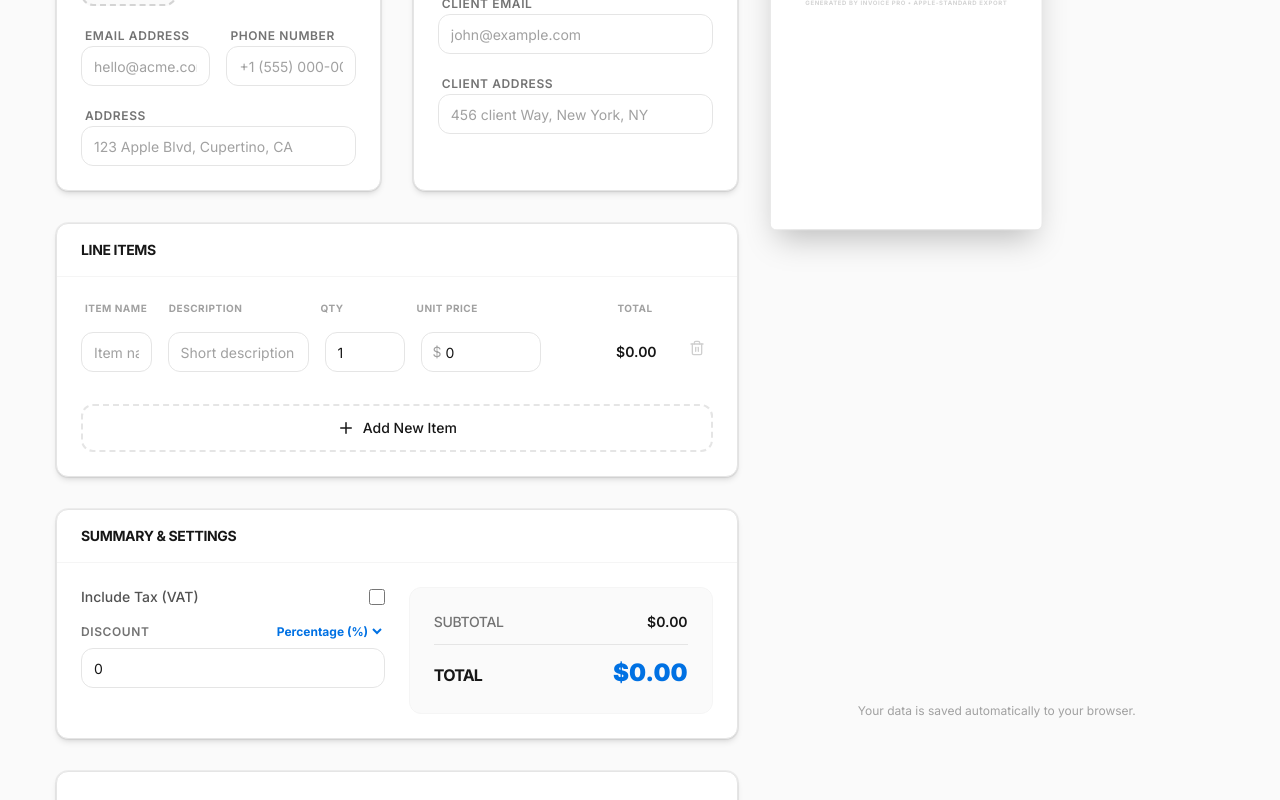
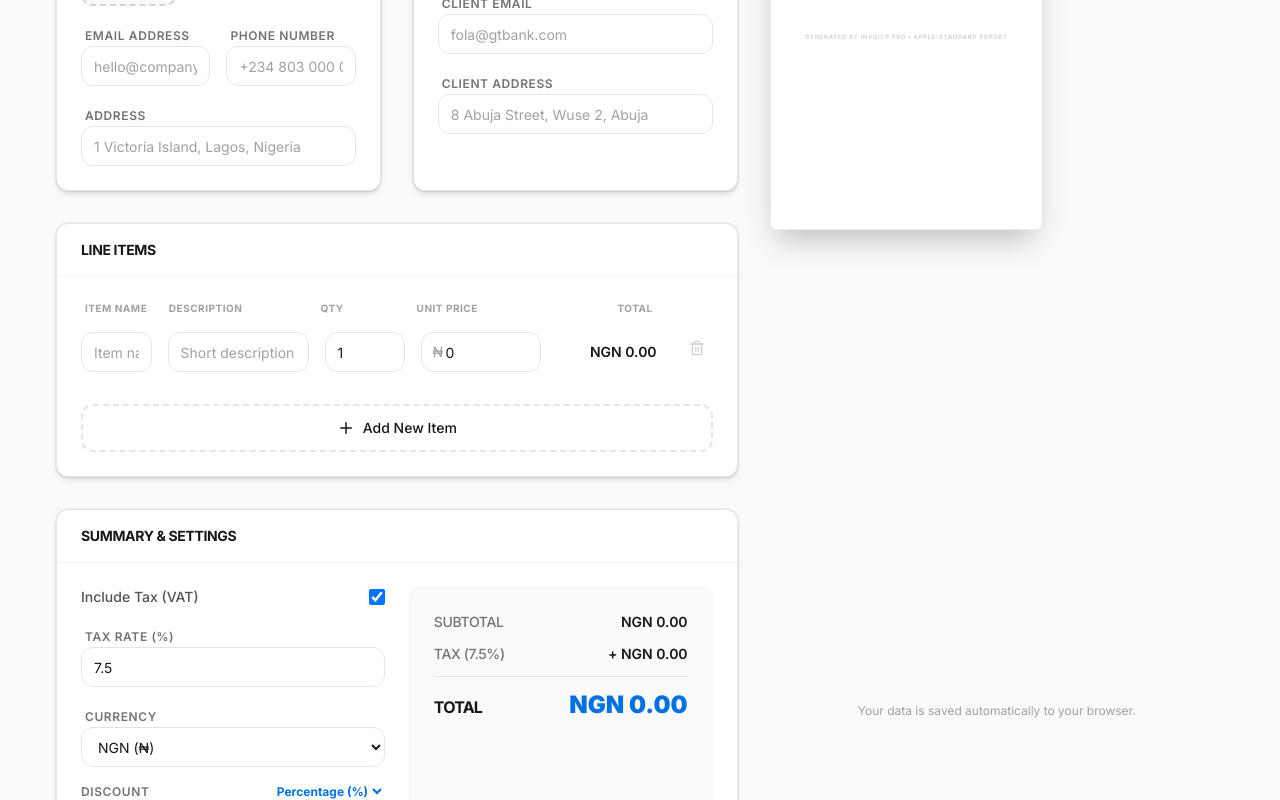
Before and after one commit to Omo-Akeye/invoice-generator, a React (Vite) app: page / in a window 1280 px wide. Shown: the part 560-1360 px from the top of the page. Built offline with nearby package versions, Linux system fonts and the light colour scheme.

Commit message:
feat: implement comprehensive invoice generation page with dynamic forms, item management, and PDF export functionality.

```diff
--- a/index.html
+++ b/index.html
@@ -1,16 +1,20 @@
 <!doctype html>
 <html lang="en">
+
 <head>
   <meta charset="UTF-8" />
-    <link rel="icon" type="image/svg+xml" href="/vite.svg" />
+  <link rel="icon" type="image/svg+xml" href="/favicon.svg" />
   <meta name="viewport" content="width=device-width, initial-scale=1.0" />
   <title>InvoicePro — Professional Invoice Generator</title>
   <link rel="preconnect" href="https://fonts.googleapis.com">
   <link rel="preconnect" href="https://fonts.gstatic.com" crossorigin>
-    <link href="https://fonts.googleapis.com/css2?family=Inter:wght@400;500;600;700;800;900&display=swap" rel="stylesheet">
+  <link href="https://fonts.googleapis.com/css2?family=Inter:wght@400;500;600;700;800;900&display=swap"
+    rel="stylesheet">
 </head>
+
 <body>
   <div id="root"></div>
   <script type="module" src="/src/main.tsx"></script>
 </body>
+
 </html>
--- a/src/components/InvoicePage.tsx
+++ b/src/components/InvoicePage.tsx
@@ -28,9 +28,7 @@ export const InvoicePage: React.FC = () => {
             <header className="sticky top-0 z-30 w-full bg-white/80 dark:bg-neutral-900/80 backdrop-blur-md border-b border-neutral-200 dark:border-neutral-800 no-print">
                 <div className="invoice-container px-6 h-16 flex items-center justify-between">
                     <div className="flex items-center gap-3">
-                        <div className="w-8 h-8 bg-brand-primary rounded-lg flex items-center justify-center">
-                            <span className="text-white font-black text-lg leading-none">I</span>
-                        </div>
+                        <img src="/favicon.svg" alt="Logo" className="w-8 h-8 rounded-lg" />
                         <h1 className="text-lg font-bold tracking-tight hidden sm:block">InvoicePro</h1>
                     </div>
 
--- a/src/components/features/invoice/CompanyForm.tsx
+++ b/src/components/features/invoice/CompanyForm.tsx
@@ -42,7 +42,7 @@ export const CompanyForm: React.FC = () => {
                     <div className="flex-1">
                         <Input
                             label="Company Name"
-                            placeholder="e.g. Acme Corp"
+                            placeholder="e.g. Dangote Group"
                             value={invoice.company.name}
                             onChange={(e) => updateCompany({ name: e.target.value })}
                         />
@@ -51,21 +51,21 @@ export const CompanyForm: React.FC = () => {
                 <div className="grid grid-cols-1 md:grid-cols-2 gap-4">
                     <Input
                         label="Email Address"
-                        placeholder="hello@acme.com"
+                        placeholder="hello@company.com.ng"
                         type="email"
                         value={invoice.company.email}
                         onChange={(e) => updateCompany({ email: e.target.value })}
                     />
                     <Input
                         label="Phone Number"
-                        placeholder="+1 (555) 000-0000"
+                        placeholder="+234 803 000 0000"
                         value={invoice.company.phone}
                         onChange={(e) => updateCompany({ phone: e.target.value })}
                     />
                 </div>
                 <Input
                     label="Address"
-                    placeholder="123 Apple Blvd, Cupertino, CA"
+                    placeholder="1 Victoria Island, Lagos, Nigeria"
                     value={invoice.company.address}
                     onChange={(e) => updateCompany({ address: e.target.value })}
                 />
--- a/src/components/features/invoice/DetailsForm.tsx
+++ b/src/components/features/invoice/DetailsForm.tsx
@@ -11,20 +11,20 @@ export const ClientForm: React.FC = () => {
             <div className="space-y-4">
                 <Input
                     label="Client Name"
-                    placeholder="e.g. John Doe"
+                    placeholder="e.g. Fola Adeola"
                     value={invoice.client.name}
                     onChange={(e) => updateClient({ name: e.target.value })}
                 />
                 <Input
                     label="Client Email"
-                    placeholder="john@example.com"
+                    placeholder="fola@gtbank.com"
                     type="email"
                     value={invoice.client.email}
                     onChange={(e) => updateClient({ email: e.target.value })}
                 />
                 <Input
                     label="Client Address"
-                    placeholder="456 client Way, New York, NY"
+                    placeholder="8 Abuja Street, Wuse 2, Abuja"
                     value={invoice.client.address}
                     onChange={(e) => updateClient({ address: e.target.value })}
                 />
--- a/src/components/features/invoice/InvoiceItems.tsx
+++ b/src/components/features/invoice/InvoiceItems.tsx
@@ -50,7 +50,12 @@ export const InvoiceItems: React.FC = () => {
                                     onChange={(e) => updateItem(item.id, { quantity: parseFloat(e.target.value) || 0 })}
                                 />
                                 <div className="relative">
-                                    <span className="absolute left-3 top-1/2 -translate-y-1/2 text-neutral-400 text-sm">$</span>
+                                    <span className="absolute left-3 top-1/2 -translate-y-1/2 text-neutral-400 text-sm">
+                                        {invoice.settings.currency === 'NGN' ? '₦' :
+                                            invoice.settings.currency === 'EUR' ? '€' :
+                                                invoice.settings.currency === 'GBP' ? '£' :
+                                                    invoice.settings.currency === 'JPY' ? '¥' : '$'}
+                                    </span>
                                     <Input
                                         className="pl-6"
                                         type="number"
--- a/src/components/features/invoice/InvoiceSummary.tsx
+++ b/src/components/features/invoice/InvoiceSummary.tsx
@@ -32,6 +32,23 @@ export const InvoiceSummary: React.FC = () => {
                                 onChange={(e) => updateSettings({ taxRate: parseFloat(e.target.value) || 0 })}
                             />
                         )}
+
+                        <div className="space-y-1.5">
+                            <label className="text-xs font-semibold text-neutral-500 dark:text-neutral-400 uppercase tracking-wider ml-1">
+                                Currency
+                            </label>
+                            <select
+                                className="flex h-10 w-full rounded-apple border border-neutral-200 dark:border-neutral-800 bg-white dark:bg-neutral-900 px-3 py-2 text-sm focus-visible:outline-none focus-visible:ring-2 focus-visible:ring-brand-primary transition-all duration-200"
+                                value={invoice.settings.currency}
+                                onChange={(e) => updateSettings({ currency: e.target.value as any })}
+                            >
+                                <option value="USD">USD ($)</option>
+                                <option value="EUR">EUR (€)</option>
+                                <option value="GBP">GBP (£)</option>
+                                <option value="JPY">JPY (¥)</option>
+                                <option value="NGN">NGN (₦)</option>
+                            </select>
+                        </div>
 
                         <div className="space-y-2">
                             <div className="flex items-center justify-between">
--- a/src/hooks/useLocalStorage.ts
+++ b/src/hooks/useLocalStorage.ts
@@ -1,7 +1,6 @@
-import { useState, useEffect } from 'react';
+import { useState, useCallback } from 'react';
 
 export function useLocalStorage<T>(key: string, initialValue: T) {
-    // Get initial value from localStorage or use provided initialValue
     const [storedValue, setStoredValue] = useState<T>(() => {
         try {
             const item = window.localStorage.getItem(key);
@@ -12,14 +11,17 @@ export function useLocalStorage<T>(key: string, initialValue: T) {
         }
     });
 
-    // Update localStorage when storedValue changes
-    useEffect(() => {
+    const setValue = useCallback((value: T | ((val: T) => T)) => {
         try {
-            window.localStorage.setItem(key, JSON.stringify(storedValue));
+            setStoredValue((prevValue) => {
+                const valueToStore = value instanceof Function ? value(prevValue) : value;
+                window.localStorage.setItem(key, JSON.stringify(valueToStore));
+                return valueToStore;
+            });
         } catch (error) {
             console.error('Error writing to localStorage', error);
         }
-    }, [key, storedValue]);
+    }, [key]);
 
-    return [storedValue, setStoredValue] as const;
+    return [storedValue, setValue] as const;
 }
--- a/src/store/InvoiceContext.tsx
+++ b/src/store/InvoiceContext.tsx
@@ -1,4 +1,4 @@
-import React, { createContext, useContext, useEffect, useMemo } from 'react';
+import React, { createContext, useContext, useMemo } from 'react';
 import type { Invoice, LineItem, CompanyInfo, ClientInfo, InvoiceSettings } from '../types/invoice';
 import { useLocalStorage } from '../hooks/useLocalStorage';
 import {
@@ -49,11 +49,11 @@ const DEFAULT_INVOICE: Invoice = {
         },
     ],
     settings: {
-        currency: 'USD',
-        taxRate: 0,
+        currency: 'NGN',
+        taxRate: 7.5, // Standard Nigerian VAT
         discountValue: 0,
         discountType: 'percentage',
-        includeTax: false,
+        includeTax: true,
     },
     subtotal: 0,
     taxAmount: 0,
@@ -64,36 +64,29 @@ const DEFAULT_INVOICE: Invoice = {
 const InvoiceContext = createContext<InvoiceContextType | undefined>(undefined);
 
 export const InvoiceProvider: React.FC<{ children: React.ReactNode }> = ({ children }) => {
-    const [invoice, setInvoice] = useLocalStorage<Invoice>('invoice-data', DEFAULT_INVOICE);
+    const [rawInvoice, setInvoice] = useLocalStorage<Invoice>('invoice-data', DEFAULT_INVOICE);
 
-    // Re-calculate totals whenever items or settings change
-    useEffect(() => {
-        const subtotal = calculateSubtotal(invoice.items);
-        const taxAmount = invoice.settings.includeTax
-            ? calculateTaxAmount(subtotal, invoice.settings.taxRate)
+    // Derived state: calculate totals on every render (memoized for performance)
+    const invoice = useMemo(() => {
+        const subtotal = calculateSubtotal(rawInvoice.items);
+        const taxAmount = rawInvoice.settings.includeTax
+            ? calculateTaxAmount(subtotal, rawInvoice.settings.taxRate)
             : 0;
         const discountAmount = calculateDiscountAmount(
             subtotal,
-            invoice.settings.discountValue,
-            invoice.settings.discountType
+            rawInvoice.settings.discountValue,
+            rawInvoice.settings.discountType
         );
         const total = calculateGrandTotal(subtotal, taxAmount, discountAmount);
 
-        if (
-            subtotal !== invoice.subtotal ||
-            taxAmount !== invoice.taxAmount ||
-            discountAmount !== invoice.discountAmount ||
-            total !== invoice.total
-        ) {
-            setInvoice(prev => ({
-                ...prev,
-                subtotal,
-                taxAmount,
-                discountAmount,
-                total
-            }));
-        }
-    }, [invoice.items, invoice.settings, invoice.subtotal, invoice.taxAmount, invoice.discountAmount, invoice.total, setInvoice]);
+        return {
+            ...rawInvoice,
+            subtotal,
+            taxAmount,
+            discountAmount,
+            total,
+        };
+    }, [rawInvoice]);
 
     const updateCompany = (company: Partial<CompanyInfo>) => {
         setInvoice(prev => ({ ...prev, company: { ...prev.company, ...company } }));
--- a/src/types/invoice.ts
+++ b/src/types/invoice.ts
@@ -1,4 +1,4 @@
-export type Currency = 'USD' | 'EUR' | 'GBP' | 'JPY';
+export type Currency = 'USD' | 'EUR' | 'GBP' | 'JPY' | 'NGN';
 
 export interface CompanyInfo {
     name: string;
```
Also changed, not shown: public/favicon.svg (added). Lines whose indentation alone changed are shown as unchanged.
